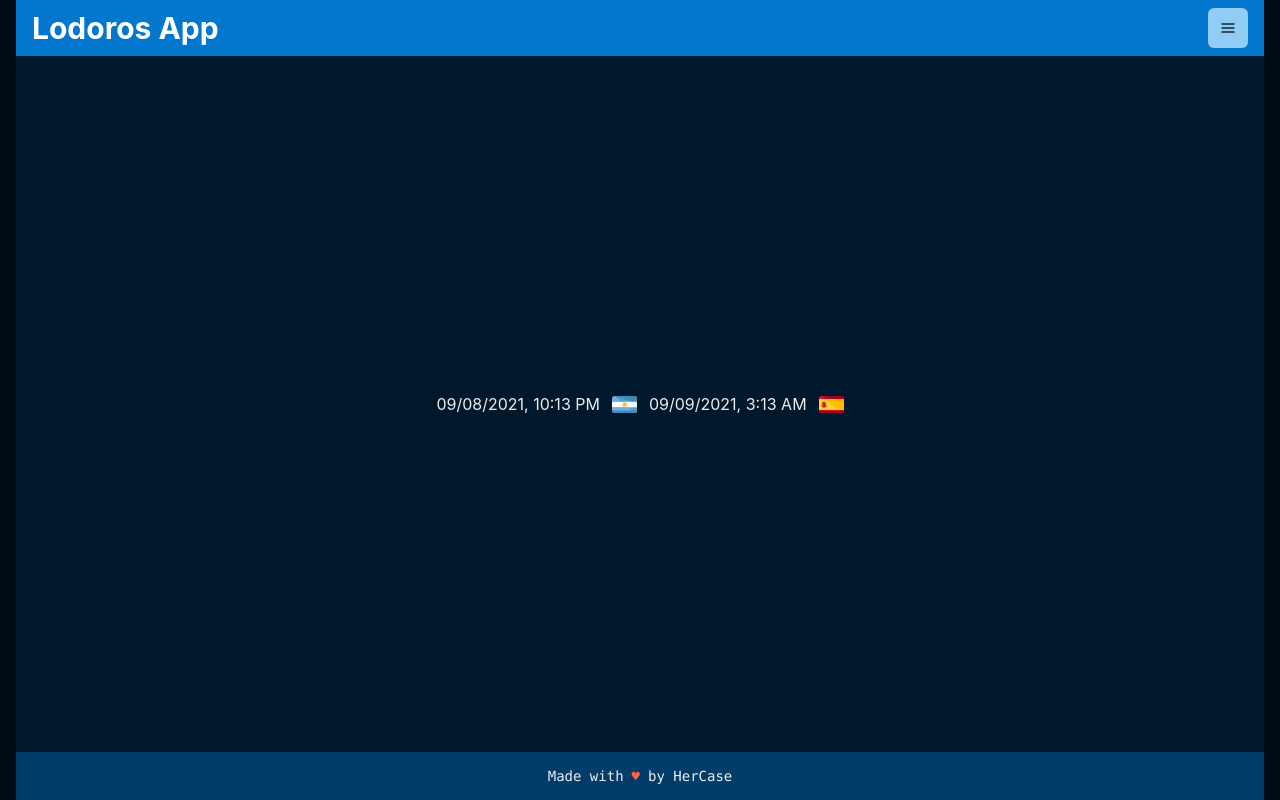
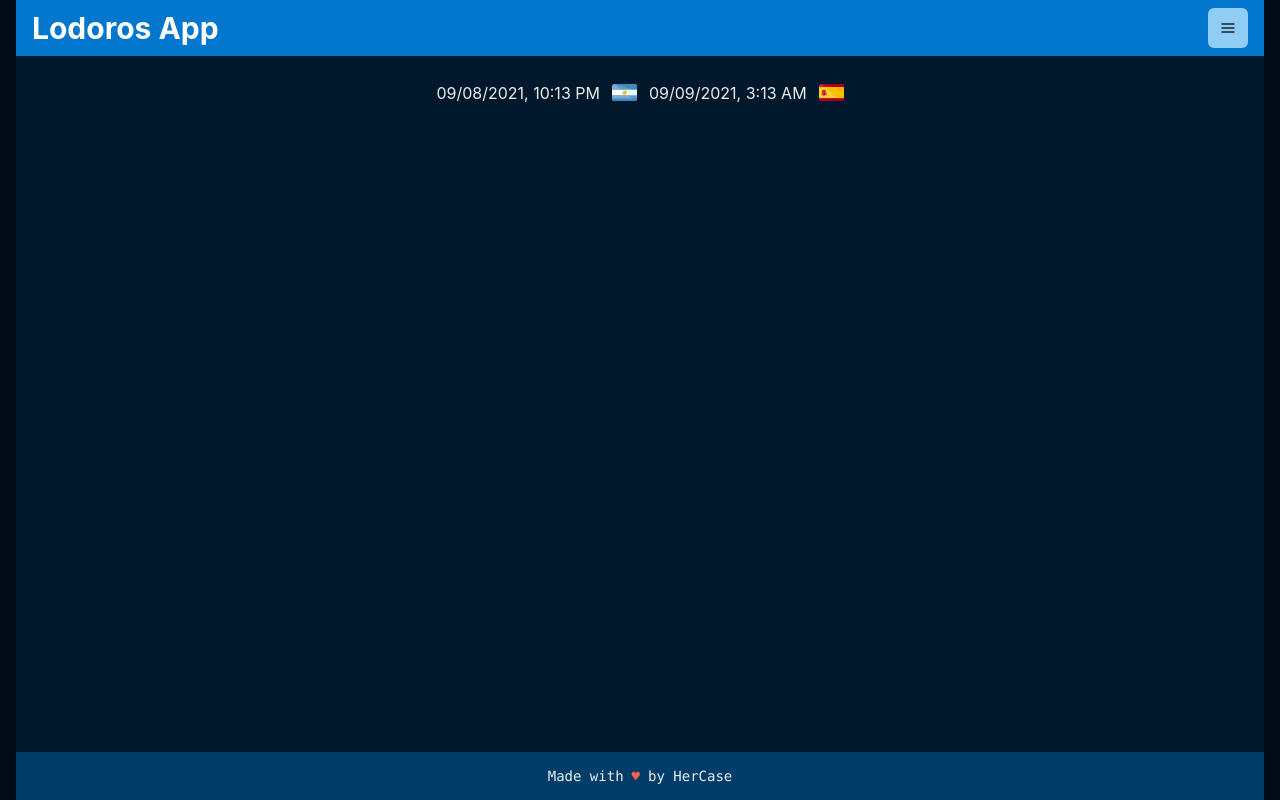
Before and after one commit to hercase/lodoros-app, a React (Vite) app: page / in a window 1280 px wide. Built offline with nearby package versions, Linux system fonts and the light colour scheme.

Commit message:
add react-router

```diff
--- a/package.json
+++ b/package.json
@@ -17,6 +17,7 @@
     "framer-motion": "^4",
     "react": "17.0.2",
     "react-dom": "17.0.2",
+    "react-router-dom": "^5.3.0",
     "vite-plugin-react-svg": "^0.2.0"
   },
   "devDependencies": {
--- a/src/App.jsx
+++ b/src/App.jsx
@@ -1,6 +1,7 @@
 import React from "react";
 
 import { Box, Container, Grid } from "@chakra-ui/react";
+import { BrowserRouter as Router, Switch, Route } from "react-router-dom";
 
 import Clocks from "./components/Clocks";
 import Header from "./components/Header";
@@ -8,15 +9,23 @@ import Footer from "./components/Footer";
 
 function App() {
   return (
+    <Router>
       <Box w="100vw" bg="#000b15">
         <Container maxW="container.xl">
           <Grid templateRows="3.5rem 1fr 3rem" gap={6} h="100vh" bg="brand.900">
             <Header />
-          <Clocks />
+            <Switch>
+              <Box>
+                <Route exact path="/" component={Clocks} />
+                <Route exact path="/clocks" component={Clocks} />
+              </Box>
+            </Switch>
+
             <Footer />
           </Grid>
         </Container>
       </Box>
+    </Router>
   );
 }
 
--- a/src/components/Clocks/index.jsx
+++ b/src/components/Clocks/index.jsx
@@ -12,14 +12,14 @@ const Clocks = () => {
 
         <Image
           boxSize="25px"
-          src={window.location.href + "img/argentina.svg"}
+          src={window.location.origin + "/img/argentina.svg"}
           alt="Bandera Argentina"
         />
 
         <Text>{getTimeZoneDate("Europe/Madrid")}</Text>
         <Image
           boxSize="25px"
-          src={window.location.href + "img/spain.svg"}
+          src={window.location.origin + "/img/spain.svg"}
           alt="Bandera Española"
         />
       </HStack>
--- a/src/components/Header/Navigation.jsx
+++ b/src/components/Header/Navigation.jsx
@@ -13,7 +13,7 @@ const Navigation = () => {
         icon={<HamburgerIcon />}
       />
       <MenuList>
-        <MenuItem> Horarios</MenuItem>
+        <MenuItem>Horarios</MenuItem>
         <MenuItem>Links Útiles</MenuItem>
       </MenuList>
     </Menu>
```
Also changed, not shown: 1 other file (tests, documents, lock files or other folders). Lines whose indentation alone changed are shown as unchanged.
